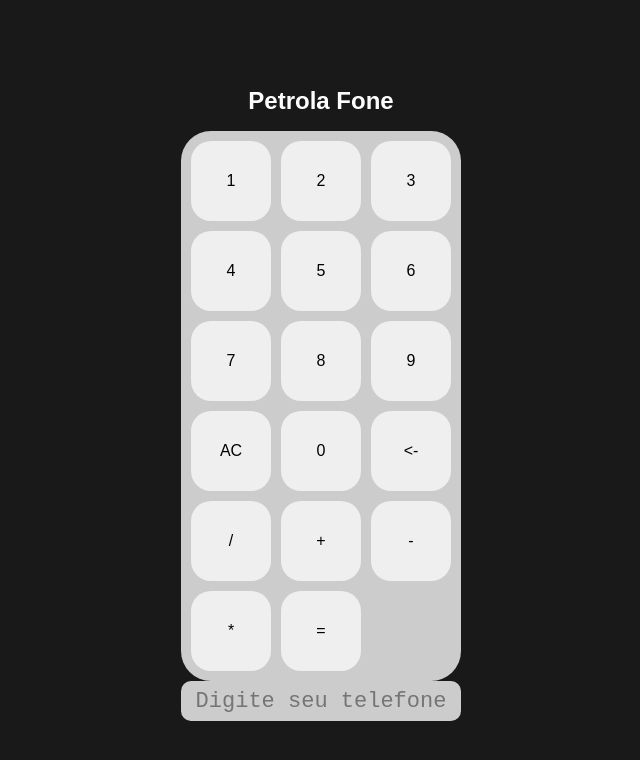
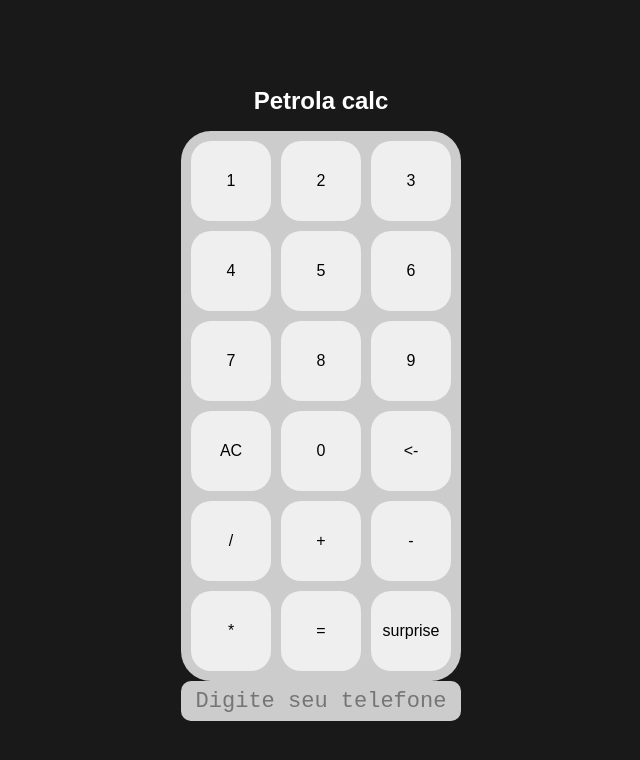
Before and after one commit to KLL7/atividades-pw, a plain HTML site: page calculadora/calc.html in a window 1280 px wide. Shown: the whole page, without its empty margins (319-959 px from the left). Drawn offline with Linux system fonts and the light colour scheme.

Commit message:
Update calc.html

```diff
--- a/calculadora/calc.html
+++ b/calculadora/calc.html
@@ -7,7 +7,7 @@
     <title>Calculadora</title>
 </head>
 <body>
-    <h1> Petrola Fone </h1>
+    <h1> Petrola calc </h1>
 <section class="teclado">
  <input type="button" id="button" value="1">
  <input type="button" id="button" value="2">
@@ -26,6 +26,7 @@
  <input type="button" id="button" value="-">
  <input type="button" id="button" value="*">
  <input type="button" id="button" value="=">
+ <input type="button" id="button" value="surprise">
 
 </section>
 <input type="tel" id="tela" placeholder="Digite seu telefone" ">
```
